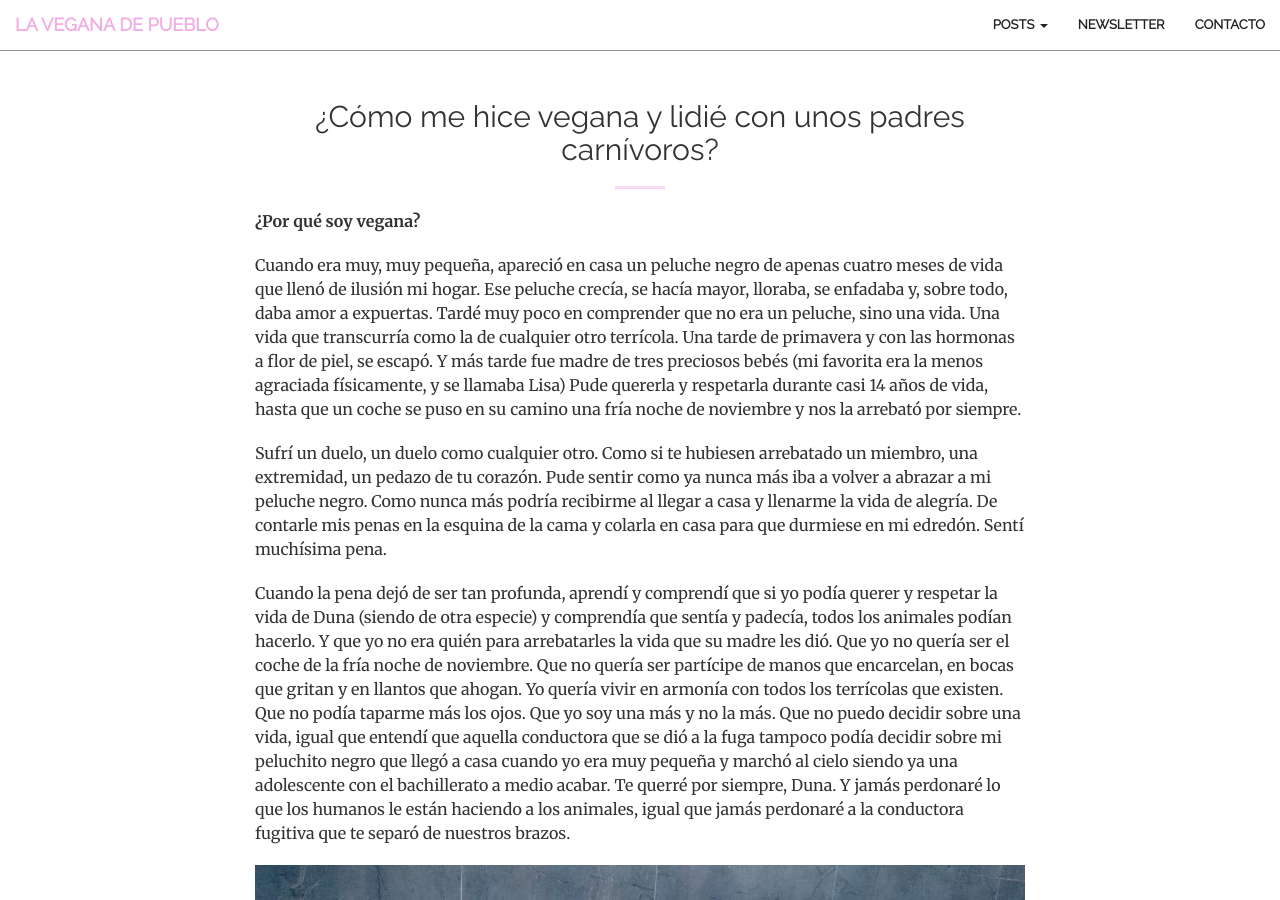
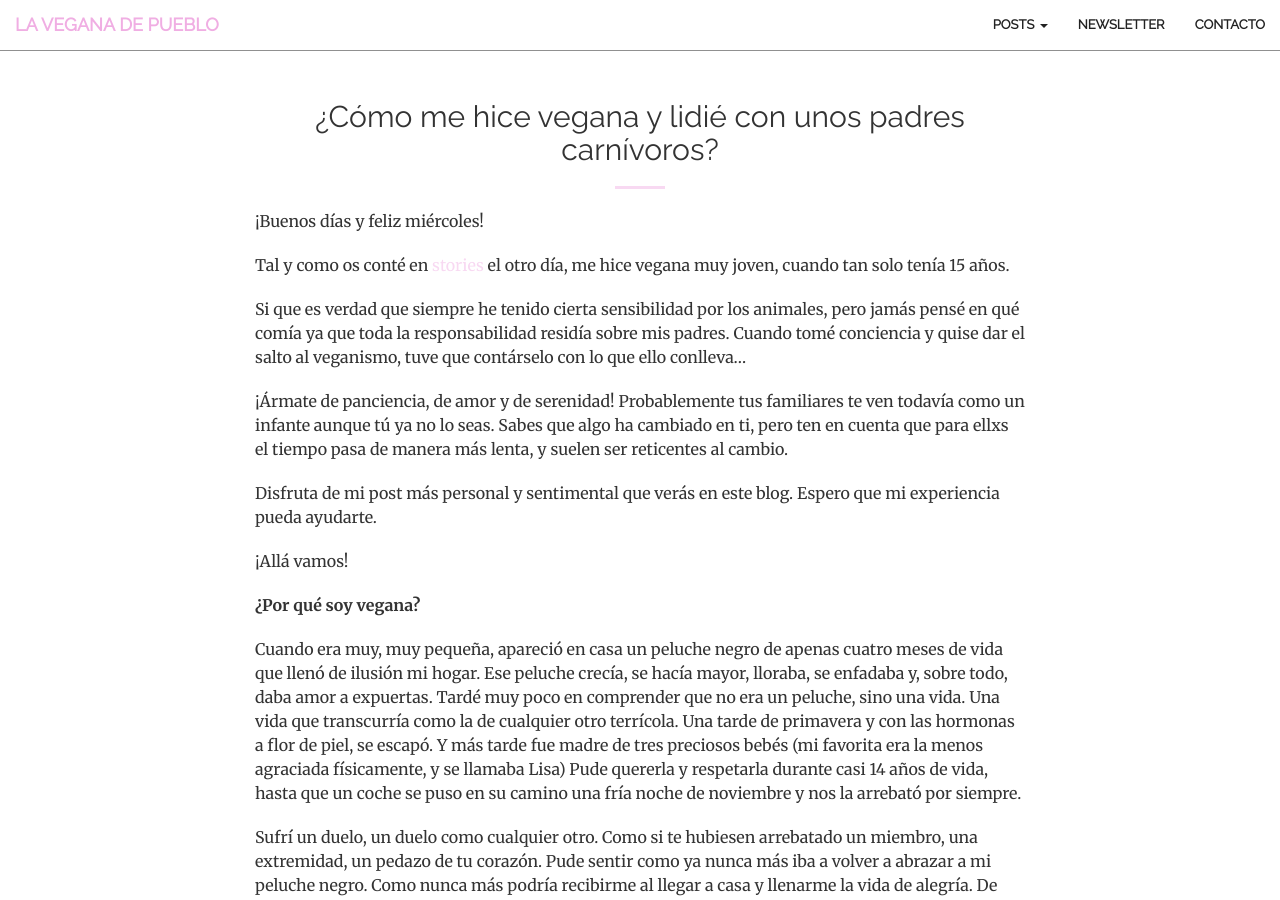
Before and after one commit to juevesanto/juevesanto.github.io, a Jekyll site: the page built from _posts/2019-06-26-Como-le-conte-a-mis-padres-que-me-hice-vegana.md, in a window 1280 px wide and 900 px high. Built offline with Jekyll 4.4.1, drawn with Linux system fonts in a browser that asks for light colours; nearby versions of some CDN libraries; comment, search, counter and statistics services are not loaded.

Commit message:
Update 2019-06-26-Como-le-conte-a-mis-padres-que-me-hice-vegana.md

```diff
--- a/_posts/2019-06-26-Como-le-conte-a-mis-padres-que-me-hice-vegana.md
+++ b/_posts/2019-06-26-Como-le-conte-a-mis-padres-que-me-hice-vegana.md
@@ -5,6 +5,26 @@ summary: "Mi historia y recursos para que tomes la decisión"
 cover: "/img/portada-veg.jpg"
 category: consejos-y-ayuda
 ---
+
+
+¡Buenos días y feliz miércoles!
+
+
+Tal y como os conté en [stories](https://www.instagram.com/laveganadepueblo/?hl=es) el otro día, me hice vegana muy joven, cuando tan solo tenía 15 años.
+
+
+Si que es verdad que siempre he tenido cierta sensibilidad por los animales, pero jamás pensé en qué comía ya que toda la responsabilidad residía sobre mis padres. Cuando tomé conciencia y quise dar el salto al veganismo, tuve que contárselo con lo que ello conlleva...
+
+
+¡Ármate de panciencia, de amor y de serenidad! Probablemente tus familiares te ven todavía como un infante aunque tú ya no lo seas. Sabes que algo ha cambiado en ti, pero ten en cuenta que para ellxs el tiempo pasa de manera más lenta, y suelen ser reticentes al cambio.
+
+
+Disfruta de mi post más personal y sentimental que verás en este blog. Espero que mi experiencia pueda ayudarte.
+
+
+¡Allá vamos!
+
+
 
 **¿Por qué soy vegana?**
 
```
